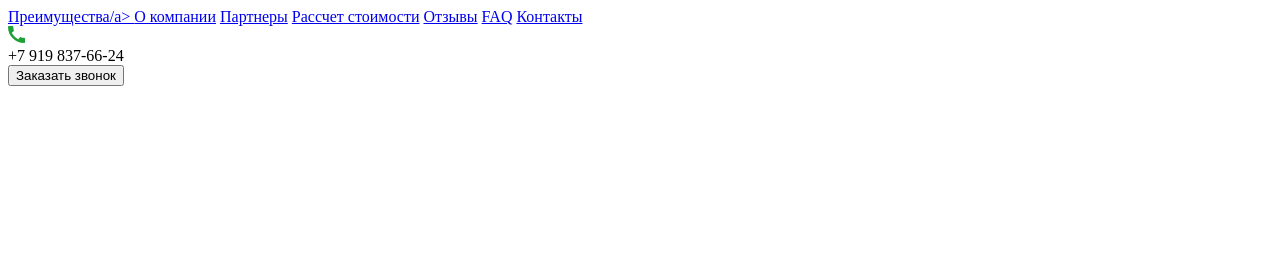
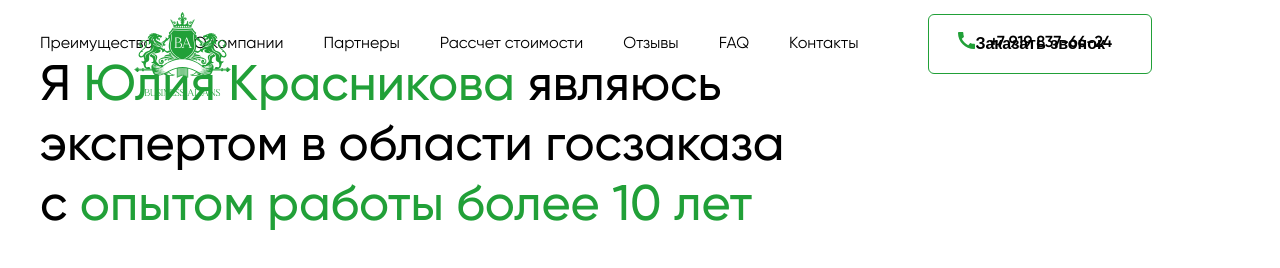
Before and after one commit to Daniel228337/Business-Alliance, a plain HTML site: page index.html in a window 1280 px wide. Drawn offline with Linux system fonts and the light colour scheme.

Commit message:
commit 3

```diff
--- a/index.html
+++ b/index.html
@@ -4,13 +4,17 @@
     <meta charset="UTF-8">
     <meta name="viewport" content="width=device-width, initial-scale=1.0">
     <title>Бизнес Альянс</title>
+    <link rel="stylesheet" href="./styles/style.css">
 </head>
 <body>
     <header class="header">
         <div class="container">
+            <div class="header_logo">
+                <a href="index.html"><img src="./img/header_logo.svg" alt=""></a>
+            </div>
             <div>
                 <nav>
-                    <a href="#!">Преимущества/a>
+                    <a href="#!">Преимущества</a>
                     <a href="#!">О компании</a>
                     <a href="#!">Партнеры</a>
                     <a href="#!">Рассчет стоимости</a>
@@ -25,9 +29,19 @@
                     <div><img src="./img/header-call_img.svg" alt=""></div>
                     <div>+7 919 837-66-24</div>
                 </div>
-                <button>Заказать звонок</button>
             </div>
+            <button class="btn header_btn">Заказать звонок</button>
         </div>
     </header>
+
+    <section class="welcome">
+        <div class="container">
+            <div class="welcome_title">
+                Я <span>Юлия Красникова</span> являюсь экспертом в области госзаказа с <span>опытом работы более 10 лет</span>
+            </div>
+
+
+        </div>
+    </section>
 </body>
 </html>
--- a/styles/style.css
+++ b/styles/style.css
@@ -3,6 +3,7 @@
 
 :root {
     --color-green:#21a038;
+    --color-black: #000000;
 }
 
 /* *_______________MAIN STYLES_______________* */
@@ -20,19 +21,18 @@ ul, li {
 
 body {
   margin: 0;
-  font-family: 'Circe', serif;
+  font-family: 'Gilroy', serif;
   font-weight: 400;
   color: var(--color-black);
   font-size: 17px;
-  line-height: 1.41;
+  line-height: 1.4;
 }
 
 h1 {
   margin: 0;
-  font-weight: 700;
+  font-weight: 500;
   font-size: 50px;
   line-height: 1.2;
-  color: var(--color-white);
 }
 
 h2 {
@@ -40,7 +40,6 @@ h2 {
   margin: 0;
   font-weight: 700;
   font-size: 37px;
-  color: var(--color-headers);
 }
 
 h3 {
@@ -65,12 +64,75 @@ a {
 }
 
 .container {
-  max-width: 1200px;
+  max-width: 1232px;
   width: 100%;
   margin: 0 auto;
   padding: 0 16px;
 }
 
+.btn {
+  border: 1px solid var(--color-green);
+  color: var(--color-black);
+  cursor: pointer;
+}
+
 .btn-green {
   color: var(--color-green)
 }
+
+/* *_______________header_______________* */
+.header {
+  padding-top: 32px;
+  position: relative;
+}
+
+.header .container {
+  display: flex;
+  text-align: center;
+  align-items: center;
+}
+
+.header-call_number {
+  display: flex;
+  gap: 15px;
+  font-weight: 600;
+  font-size: 16px;
+  cursor: pointer;
+}
+
+.header nav {
+  display: flex;
+  gap: 40px;
+  font-size: 16px;
+  margin-right: 99px;
+}
+
+.header_logo {
+  position: absolute;
+  left: 10%;
+  top: 12px;
+}
+
+.header_btn {
+  position: absolute;
+  right: 10%;
+  font-size: 16px;
+  font-weight: 600;
+  padding: 20px 46px;
+  border-radius: 6px;
+  background: none;
+}
+
+/* *_______________welcome_______________* */
+
+.welcome_title {
+  font-size: 50px;
+  line-height: 1.2;
+  font-weight: 500;
+  max-width: 771px;
+  margin-bottom: 40px;
+}
+
+.welcome_title span {
+  color: var(--color-green);
+}
```
